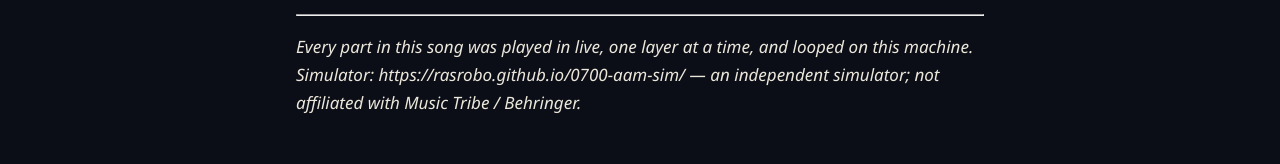
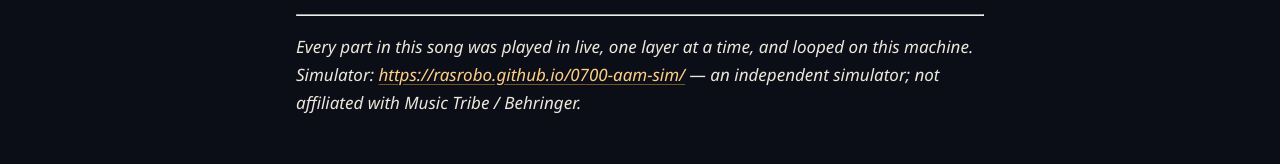
Before and after one commit to rasrobo/loopproof-recipes, a plain HTML site: page canon-in-d-part-2.html in a window 1280 px wide. Shown: the part 3409-3573 px from the top of the page. Drawn offline with Linux system fonts and the light colour scheme.

Commit message:
Autolink bare URLs in tutorial text so they render clickable

```diff
--- a/canon-in-d-part-2.html
+++ b/canon-in-d-part-2.html
@@ -254,7 +254,7 @@ D4 F♯4 A4 on the melodic pads) and let it ring.</p>
 entirely by looping.</p>
 <hr />
 <p><em>Every part in this song was played in live, one layer at a time, and
-looped on this machine. Simulator: https://rasrobo.github.io/0700-aam-sim/
+looped on this machine. Simulator: <a href="https://rasrobo.github.io/0700-aam-sim/">https://rasrobo.github.io/0700-aam-sim/</a>
 — an independent simulator; not affiliated with Music Tribe / Behringer.</em></p></article></main>
 <footer>
   <span>LoopProof — the song is the proof. Everything here is open source.</span>
```
Also changed, not shown: canon-in-d.html (+1 -1 lines), house-of-the-rising-sun.html (+1 -1 lines).
